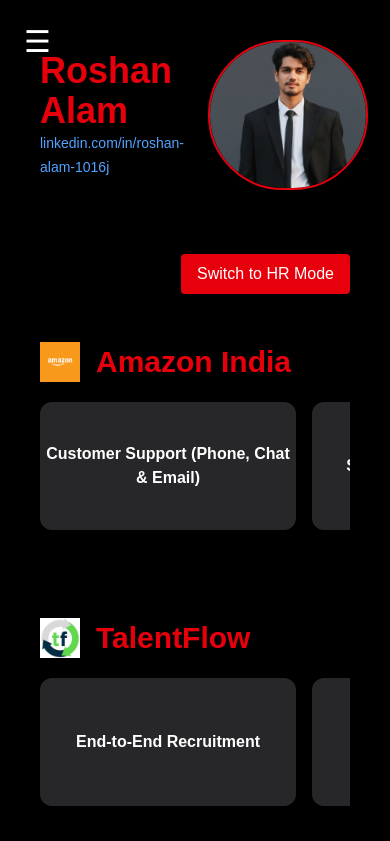
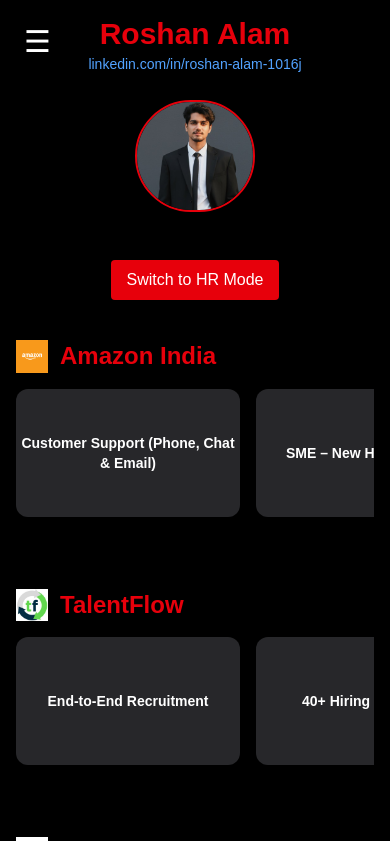
Before and after one commit to Roshan1125896/netflix-resume-roshan, a Next.js app: page / in a window 390 px wide. Shown: the top 841 px of the page. Built offline with nearby package versions, Linux system fonts and the light colour scheme.

Commit message:
Mobile UI polish

```diff
--- a/app/page.tsx
+++ b/app/page.tsx
@@ -20,191 +20,69 @@
     company: "Amazon India",
     logo: "/amazon.png",
     cx: [
-      {
-        title: "Customer Support (Phone, Chat & Email)",
-        description:
-          "Handled high-volume customer interactions across phone, chat, and email while maintaining strong CSAT scores and Amazon service standards.",
-      },
-      {
-        title: "SME – New Hire Training",
-        description:
-          "Trained and mentored new associates on tools, policies, workflows, and quality benchmarks.",
-      },
-      {
-        title: "DCE – Communication Training",
-        description:
-          "Delivered communication skill training sessions focused on call control, empathy, and clarity.",
-      },
-      {
-        title: "Quality Audits",
-        description:
-          "Audited customer interactions and provided actionable feedback to improve call quality and compliance.",
-      },
-      {
-        title: "Policy & Workflow Improvements",
-        description:
-          "Identified policy gaps and collaborated with leadership to improve operational workflows.",
-      },
+      { title: "Customer Support (Phone, Chat & Email)", description: "Handled high-volume customer interactions with strong CSAT." },
+      { title: "SME – New Hire Training", description: "Trained and mentored new associates." },
+      { title: "DCE – Communication Training", description: "Delivered communication skill sessions." },
+      { title: "Quality Audits", description: "Audited calls and improved quality metrics." },
+      { title: "Policy & Workflow Improvements", description: "Improved SOPs and workflows." },
     ],
     hr: [
-      {
-        title: "People Development",
-        description:
-          "Coached associates through structured feedback, mentoring, and development plans.",
-      },
-      {
-        title: "Training & Onboarding",
-        description:
-          "Supported onboarding and continuous training initiatives for new hires.",
-      },
-      {
-        title: "Performance Management",
-        description:
-          "Tracked KPIs such as CSAT, SLA, and quality metrics to improve outcomes.",
-      },
-      {
-        title: "Process Optimization",
-        description:
-          "Improved SOPs, workflows, and policy clarity.",
-      },
+      { title: "People Development", description: "Coached associates for performance growth." },
+      { title: "Training & Onboarding", description: "Supported onboarding programs." },
+      { title: "Performance Management", description: "Tracked CSAT, SLA, and KPIs." },
+      { title: "Process Optimization", description: "Improved HR processes." },
     ],
   },
   {
     company: "TalentFlow",
     logo: "/talentflow.png",
     cx: [
-      {
-        title: "End-to-End Recruitment",
-        description:
-          "Managed sourcing, screening, interviewing, offer negotiation, and onboarding.",
-      },
-      {
-        title: "40+ Hiring Closures",
-        description:
-          "Closed more than 40 roles across tech and non-tech domains.",
-      },
-      {
-        title: "Candidate Screening",
-        description:
-          "Conducted structured interviews ensuring role and culture fit.",
-      },
-      {
-        title: "ATS & Dashboards",
-        description:
-          "Maintained ATS and recruitment reporting dashboards.",
-      },
+      { title: "End-to-End Recruitment", description: "Managed complete recruitment lifecycle." },
+      { title: "40+ Hiring Closures", description: "Closed roles across departments." },
+      { title: "Candidate Screening", description: "Conducted structured interviews." },
+      { title: "ATS & Dashboards", description: "Maintained recruitment dashboards." },
     ],
     hr: [
-      {
-        title: "Talent Acquisition Strategy",
-        description:
-          "Built efficient sourcing strategies and pipelines.",
-      },
-      {
-        title: "Employer Branding",
-        description:
-          "Strengthened employer brand through candidate engagement.",
-      },
-      {
-        title: "Stakeholder Management",
-        description:
-          "Worked closely with hiring managers to align expectations.",
-      },
-      {
-        title: "Hiring Analytics",
-        description:
-          "Used data-driven insights to optimize recruitment.",
-      },
+      { title: "Talent Acquisition Strategy", description: "Built sourcing pipelines." },
+      { title: "Employer Branding", description: "Enhanced candidate experience." },
+      { title: "Stakeholder Management", description: "Aligned hiring managers." },
+      { title: "Hiring Analytics", description: "Optimized recruitment with data." },
     ],
   },
   {
     company: "Taj Bengal Kolkata",
     logo: "/taj.png",
     cx: [
-      {
-        title: "HR Operations Support",
-        description:
-          "Handled employee queries, HR documentation, and compliance.",
-      },
-      {
-        title: "Exit Interviews",
-        description:
-          "Conducted exit interviews and documented insights.",
-      },
-      {
-        title: "Learning & Development",
-        description:
-          "Designed and supported onboarding programs.",
-      },
-      {
-        title: "Training Records",
-        description:
-          "Maintained trainee performance records and audits.",
-      },
+      { title: "HR Operations Support", description: "Handled HR documentation and queries." },
+      { title: "Exit Interviews", description: "Conducted exit interviews." },
+      { title: "Learning & Development", description: "Supported onboarding & training." },
+      { title: "Training Records", description: "Maintained training audits." },
     ],
     hr: [
-      {
-        title: "HR Compliance",
-        description:
-          "Managed policies, records, and audits.",
-      },
-      {
-        title: "Employee Engagement",
-        description:
-          "Supported engagement initiatives.",
-      },
-      {
-        title: "Training Documentation",
-        description:
-          "Prepared onboarding and training manuals.",
-      },
+      { title: "HR Compliance", description: "Managed compliance & policies." },
+      { title: "Employee Engagement", description: "Supported engagement initiatives." },
+      { title: "Training Documentation", description: "Prepared HR manuals." },
     ],
   },
 ]
 
 const education: Episode[] = [
-  {
-    title: "BSc. Hotel & Hospitality Management",
-    description:
-      "SBIHM Kolkata – 8.9 CGPA, focus on people management & operations.",
-  },
-  {
-    title: "Class XII (CBSE)",
-    description: "KV Command Hospital – 83.6%",
-  },
-  {
-    title: "Class X (CBSE)",
-    description: "KV CRPF Durgapur – 89.83%",
-  },
+  { title: "BSc. Hotel & Hospitality Management", description: "SBIHM Kolkata – 8.9 CGPA" },
+  { title: "Class XII (CBSE)", description: "83.6%" },
+  { title: "Class X (CBSE)", description: "89.83%" },
 ]
 
 const achievements: Episode[] = [
-  {
-    title: "Employee Wellness Program",
-    description:
-      "Designed and implemented mental wellness initiatives.",
-  },
-  {
-    title: "Vice President – Committee",
-    description:
-      "Led HR & student engagement initiatives at SBIHM.",
-  },
-  {
-    title: "2nd Place – Whisky Heritage Quiz",
-    description: "Paul John Quiz, Goa.",
-  },
-  {
-    title: "Runner-up – Cocktail Making",
-    description: "Paul John Cocktail Competition.",
-  },
+  { title: "Employee Wellness Program", description: "Designed mental wellness initiatives." },
+  { title: "Vice President – Committee", description: "Led student engagement." },
+  { title: "2nd Place – Whisky Heritage Quiz", description: "Paul John, Goa." },
+  { title: "Runner-up – Cocktail Making", description: "Paul John, Goa." },
 ]
 
 export default function Home() {
   const [mode, setMode] = useState<"CX" | "HR">("CX")
   const [menuOpen, setMenuOpen] = useState(false)
   const [selected, setSelected] = useState<any>(null)
-
-  // 🎬 NETFLIX INTRO
   const [showIntro, setShowIntro] = useState(true)
 
   useEffect(() => {
@@ -213,12 +91,12 @@
   }, [])
 
   return (
-    <main className="bg-black min-h-screen text-white p-10 relative overflow-x-hidden">
+    <main className="bg-black min-h-screen text-white p-4 md:p-10 overflow-x-hidden">
 
-      {/* NETFLIX INTRO */}
+      {/* INTRO */}
       {showIntro && (
         <div className="fixed inset-0 z-[100] bg-black flex items-center justify-center">
-          <h1 className="text-red-600 text-6xl md:text-8xl font-extrabold tracking-widest animate-netflixIntro">
+          <h1 className="text-red-600 text-5xl md:text-8xl font-extrabold tracking-widest animate-netflixIntro">
             ROSHAN&nbsp;ALAM
           </h1>
         </div>
@@ -227,16 +105,15 @@
       {/* HAMBURGER */}
       <button
         onClick={() => setMenuOpen(true)}
-        className="fixed top-6 left-6 text-3xl z-50"
+        className="fixed top-4 left-4 text-3xl z-50 p-2"
       >
         ☰
       </button>
 
       {/* HEADER */}
-      <div className="flex justify-end mb-16">
-        <div className="flex items-center gap-6">
-          <div>
-            <h1 className="text-4xl font-extrabold text-red-600">
+      <div className="flex flex-col md:flex-row justify-between items-center gap-6 mb-12">
+        <div className="text-center md:text-right">
+          <h1 className="text-3xl md:text-4xl font-extrabold text-red-600">
             Roshan Alam
           </h1>
           <a
@@ -251,15 +128,14 @@
         <Image
           src="/roshan.jpg"
           alt="Roshan Alam"
-            width={160}
-            height={160}
+          width={120}
+          height={120}
           className="rounded-full border-2 border-red-600"
         />
       </div>
-      </div>
 
       {/* MODE TOGGLE */}
-      <div className="flex justify-end mb-12">
+      <div className="flex justify-center md:justify-end mb-10">
         <button
           onClick={() => setMode(mode === "CX" ? "HR" : "CX")}
           className="bg-red-600 px-4 py-2 rounded"
@@ -268,37 +144,38 @@
         </button>
       </div>
 
-      {/* JOB SECTIONS */}
-      {jobs.map((job, idx) => (
-        <section key={idx} className="mb-16">
-          <div className="flex items-center gap-4 mb-5">
-            <Image src={job.logo} alt={job.company} width={40} height={40} />
-            <h2 className="text-3xl font-bold text-red-600">{job.company}</h2>
+      {/* SECTIONS */}
+      {[...jobs, { company: "Education", logo: "", cx: education, hr: education }, { company: "Achievements", logo: "", cx: achievements, hr: achievements }].map(
+        (section, idx) => (
+          <section key={idx} className="mb-14">
+            <div className="flex items-center gap-3 mb-4">
+              {section.logo && <Image src={section.logo} alt="" width={32} height={32} />}
+              <h2 className="text-2xl md:text-3xl font-bold text-red-600">
+                {section.company}
+              </h2>
             </div>
 
-          <div className="flex gap-4 overflow-x-auto pb-6">
-            {(mode === "CX" ? job.cx : job.hr).map((ep, i) => (
+            <div className="flex gap-4 overflow-x-auto snap-x snap-mandatory pb-4">
+              {(mode === "CX" ? section.cx : section.hr).map((item, i) => (
                 <div
                   key={i}
-                onClick={() => setSelected({ ...ep, logo: job.logo })}
-                className="min-w-[16rem] h-[8rem] bg-zinc-800 rounded-xl flex items-center justify-center text-center font-bold cursor-pointer transition-all hover:scale-110 hover:-translate-y-2 hover:shadow-[0_0_30px_rgba(229,9,20,0.9)]"
+                  onClick={() => setSelected(item)}
+                  className="snap-start min-w-[14rem] md:min-w-[16rem] h-[8rem] bg-zinc-800 rounded-xl flex items-center justify-center text-center font-bold text-sm cursor-pointer transition-all hover:scale-105 hover:shadow-[0_0_25px_rgba(229,9,20,0.9)]"
                 >
-                {ep.title}
+                  {item.title}
                 </div>
               ))}
             </div>
           </section>
-      ))}
-
-      <Section title="Education" items={education} setSelected={setSelected} />
-      <Section title="Achievements" items={achievements} setSelected={setSelected} />
+        )
+      )}
 
       {/* MODAL */}
       {selected && (
-        <div className="fixed inset-0 z-50 bg-black/80 flex items-center justify-center">
-          <div className="bg-zinc-900 p-8 rounded-xl max-w-3xl w-[85%]">
+        <div className="fixed inset-0 z-50 bg-black/80 flex items-center justify-center p-4">
+          <div className="bg-zinc-900 p-6 rounded-xl max-w-xl w-full">
             <div className="flex justify-between mb-4">
-              <h2 className="text-2xl font-bold text-red-600">{selected.title}</h2>
+              <h2 className="text-xl font-bold text-red-600">{selected.title}</h2>
               <button onClick={() => setSelected(null)}>✕</button>
             </div>
             <p className="text-gray-300">{selected.description}</p>
@@ -310,7 +187,7 @@
       {menuOpen && (
         <div className="fixed inset-0 bg-black/90 z-50 flex items-center justify-center">
           <div className="bg-zinc-900 p-8 rounded-xl text-center">
-            <Image src="/roshan.jpg" alt="Roshan" width={160} height={160} className="rounded-full mx-auto mb-4" />
+            <Image src="/roshan.jpg" alt="" width={140} height={140} className="rounded-full mx-auto mb-4" />
             <p>📞 7044467898</p>
             <p>📧 roshan.alam.official@gmail.com</p>
             <p className="text-sm mt-2">Khardah, Kolkata – 700117</p>
@@ -323,22 +200,3 @@
     </main>
   )
 }
-
-function Section({ title, items, setSelected }: any) {
-  return (
-    <section className="mb-16">
-      <h2 className="text-3xl font-bold mb-5 text-red-600">{title}</h2>
-      <div className="flex gap-4 overflow-x-auto pb-6">
-        {items.map((item: Episode, i: number) => (
-          <div
-            key={i}
-            onClick={() => setSelected(item)}
-            className="min-w-[16rem] h-[8rem] bg-zinc-800 rounded-xl flex items-center justify-center text-center font-bold cursor-pointer transition-all hover:scale-110 hover:-translate-y-2 hover:shadow-[0_0_30px_rgba(229,9,20,0.9)]"
-          >
-            {item.title}
-          </div>
-        ))}
-      </div>
-    </section>
-  )
-}
```
Lines whose indentation alone changed are shown as unchanged.
